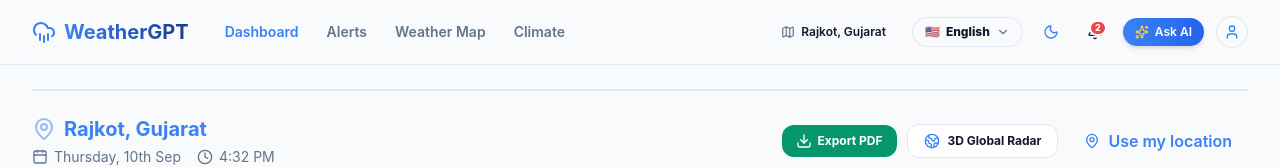
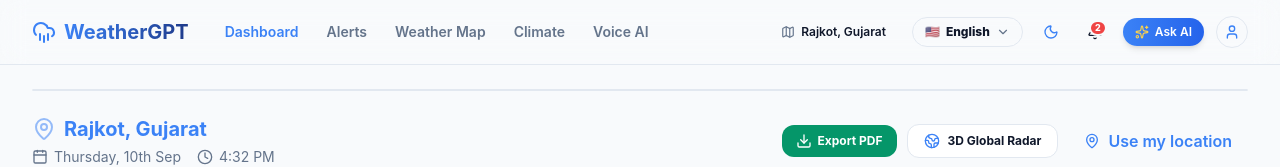
Before and after one commit to sharaddetroja/WeatherGPT-, a React (Vite) app: page / in a window 1280 px wide. Shown: the top 167 px of the page. Built offline with nearby package versions, Linux system fonts and the light colour scheme; a web font is replaced by a local one.

Commit message:
fix: Remove unused hubs variables causing TS6133 build errors

```diff
--- a/src/components/Navbar.tsx
+++ b/src/components/Navbar.tsx
@@ -43,6 +43,7 @@ export default function Navbar() {
     { icon: CloudRain, label: t('nav_alerts', 'Alerts'), path: '/alerts' },
     { icon: Map, label: t('nav_map', 'Map'), path: '/map' },
     { icon: BarChart2, label: t('nav_climate', 'Climate'), path: '/climate' },
+    { icon: Sparkles, label: t('nav_voice_ai', 'Voice AI'), path: '/assistant' },
   ];
 
   const {
```
